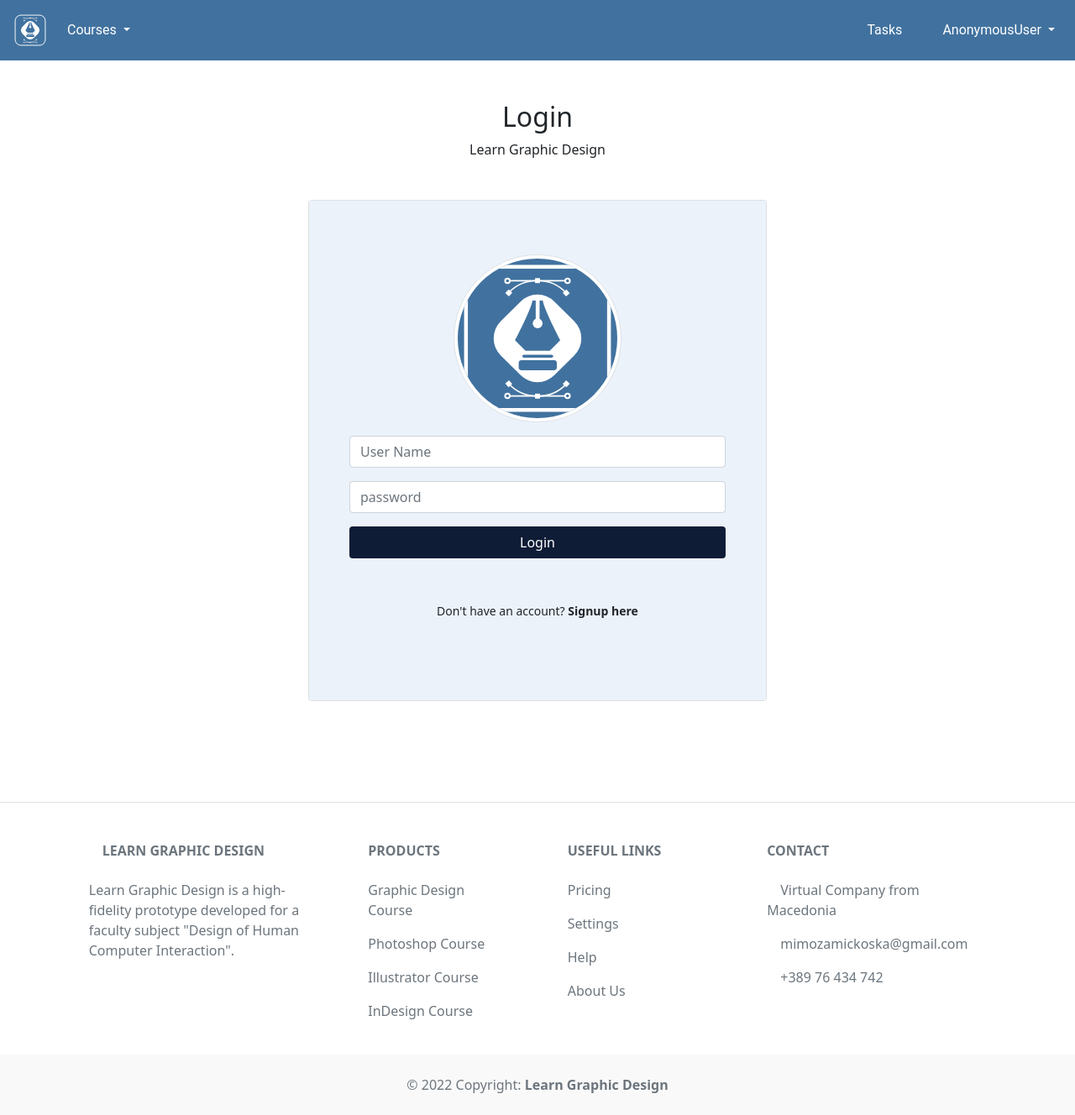
After one commit to Mimziphery/learn-graphic-design, a Django app: page /login/ in a window 1280 px wide. The commit adds this page. Shown: the whole page at 84% size. Run offline with Django 4.2, Linux system fonts and the light colour scheme; data comes from the database, SQL or seed files in the repository; both versions use the stored data as it was after the commit; parts of the project's set-up code (start-up, migrations or seed data) failed here and were passed over; some libraries are stand-ins or nearby versions.

Commit message:
login implemented and register fixed

```diff
--- a/graphicdesign/urls.py
+++ b/graphicdesign/urls.py
@@ -21,6 +21,8 @@ urlpatterns = [
     path('admin/', admin.site.urls),
     path('', include('main.urls')),
     path('register/', v.register, name="register"),
+    path('login/', v.loginPage, name="loginPage"),
+    path('logout/', v.logoutUser, name="logoutUser"),
     path('Illustration', include('main.urls')),
     path('Illustration/<str:lessonName>', include('main.urls')),
     path('Photography/<str:lessonName>', include('main.urls')),
--- a/main/templates/base.html
+++ b/main/templates/base.html
@@ -79,6 +79,7 @@
         .carousel .carousel-inner{
         height:auto}
         }
+
         .btn-color{
             background-color: #0e1c36;
             color: #fff;
@@ -137,12 +138,12 @@
                     <a href="#" id="userDropdown" class="fontRoboto nav-link
                 dropdown-toggle active px-4 text-white m-auto my-2" role="button" data-bs-toggle="dropdown"
                         aria-expanded="false">
-                        User
+                        {{request.user}}
                     </a>
                     <ul class="dropdown-menu mt-0 pt-0 dropdown-menu-end" aria-labelledby="userDropdown"
                         style="background-color: #41729F!important;">
                         <li><a class="dropdown-item fontRoboto">Profile</a></li>
-                        <li><a class="dropdown-item fontRoboto">Logout</a></li>
+                        <li><a class="dropdown-item fontRoboto" href="logout">Logout</a></li>
 
                     </ul>
                 </li>
--- /dev/null
+++ b/register/templates/register/login.html
@@ -0,0 +1,44 @@
+{% extends 'base.html' %}
+
+{% block content %}
+
+<div class="container">
+    <div class="row">
+        <div class="col-md-6 offset-md-3">
+            <h2 class="text-center text-dark mt-5">Login</h2>
+            <div class="text-center mb-5 text-dark">Learn Graphic Design</div>
+            <div class="card my-5">
+
+                <form class="card-body cardbody-color p-lg-5" method="POST">
+                    {% csrf_token %}
+                    <div class="text-center">
+                        {% load static %}
+                        <img src="{% static 'main/logogd1.svg' %}" class="img-fluid profile-image-pic img-thumbnail rounded-circle my-3"
+                             width="200px" alt="profile">
+                    </div>
+
+                    <div class="mb-3">
+                        <input type="text" class="form-control" id="username" name="username" aria-describedby="emailHelp"
+                               placeholder="User Name">
+                    </div>
+                    <div class="mb-3">
+                        <input type="password" class="form-control" id="password" name="password" placeholder="password">
+                    </div>
+                    <div class="text-center">
+                        <input type="submit" class="btn btn-color px-5 mb-5 w-100" name="Create User" value="Login">
+                    </div>
+
+                    {% for message in messages %}
+                    <p id="messages">{{message}}</p>
+                    {% endfor %}
+
+                    <div id="emailHelp" class="form-text text-center mb-5 text-dark">Don't have an account? <a href="{% url 'register' %}" class="text-dark fw-bold">Signup here</a>
+                    </div>
+                </form>
+            </div>
+
+        </div>
+    </div>
+</div>
+
+{% endblock %}
--- a/register/templates/register/register.html
+++ b/register/templates/register/register.html
@@ -34,9 +34,10 @@
                         {{form.password2}}
                     </div>
                     <div class="text-center">
-                        <input type="submit" class="btn btn-color px-5 mb-5 w-100" name="Create User">
+                        <input type="submit" class="btn btn-color px-5 mb-5 w-100" name="Create User" value="Register">
                     </div>
-                    <div id="emailHelp" class="form-text text-center mb-5 text-dark">Have an account? <a href="/login" class="text-dark fw-bold">Login here</a>
+                    {{form.errors}}
+                    <div id="emailHelp" class="form-text text-center mb-5 text-dark">Have an account? <a href="{% url 'loginPage' %}" class="text-dark fw-bold">Login here</a>
                     </div>
                 </form>
             </div>
--- a/register/views.py
+++ b/register/views.py
@@ -1,14 +1,49 @@
-from django.shortcuts import render
+from django.shortcuts import render, redirect
 from django.contrib.auth import login, authenticate
 from django.contrib.auth.forms import UserCreationForm
 from .forms import CreateUserForm
+from django.contrib import messages
+from django.contrib.auth import authenticate, login, logout
+from django.contrib.auth.decorators import login_required
+from main.models import Course
 
 # Create your views here.
-def register(response):
-    form=CreateUserForm()
-    if response.method == "POST":
-        form=CreateUserForm(response.POST)
-        if form.is_valid():
-            form.save()
+def register(request):
+    if request.user.is_authenticated:
+        return redirect('/')
+    else:
+        form=CreateUserForm()
+        if request.method == "POST":
+            form=CreateUserForm(request.POST)
+            if form.is_valid():
+                form.save()
+                user = form.cleaned_data.get('username')
+                messages.success(request, 'Account was created for '+ user)
+                return redirect('/login')
 
-    return render(response,"register/register.html",{"form": form})
+        courses = Course.objects.all()
+        return render(request,"register/register.html",{"form": form, "courses": courses})
+
+def loginPage(request):
+    if request.user.is_authenticated:
+        return redirect('/')
+    else:
+        if request.method == "POST":
+            username = request.POST.get('username')
+            password = request.POST.get('password')
+
+            user = authenticate(request, username=username, password=password)
+
+            if user is not None:
+                login(request, user)
+                return redirect('/')
+            else:
+                messages.info(request, 'Username or password is incorrect')
+                return render(request, "register/login.html", {})
+
+        courses = Course.objects.all()
+        return render(request, "register/login.html", {"courses": courses})
+
+def logoutUser(request):
+    logout(request)
+    return redirect('/login')
```
Also changed, not shown: main/views.py (+9 -0 lines), db.sqlite3.
